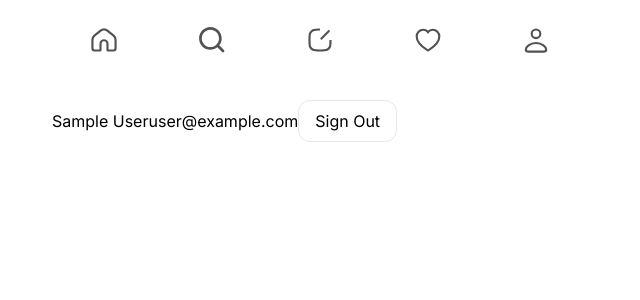
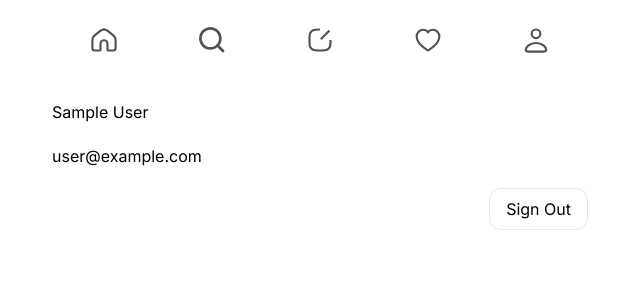
Before and after one commit to michaeleii/twitter-clone, a Next.js app: page /profile in a window 1280 px wide. Shown: the top 300 px of the page, without its empty margins (320-960 px from the left). Built offline with nearby package versions, Linux system fonts and the light colour scheme; no server answers; sample sign-in values are in the browser's storage.

Commit message:
Refactor profile page layout

```diff
--- a/src/app/profile/page.tsx
+++ b/src/app/profile/page.tsx
@@ -13,15 +13,18 @@ export default async function Profile() {
   return (
     <MainContainer>
       <>
-        {session.user.name}
-        {session.user.email}
-
+        <div className="flex flex-col gap-5">
+          <span> {session.user.name}</span>
+          <span>{session.user.email}</span>
+        </div>
+        <div className="mt-5 text-right">
           <SignoutButton
             signOut={async () => {
               "use server";
               await signOut({ redirectTo: "/" });
             }}
           />
+        </div>
       </>
     </MainContainer>
   );
```
Lines whose indentation alone changed are shown as unchanged.
